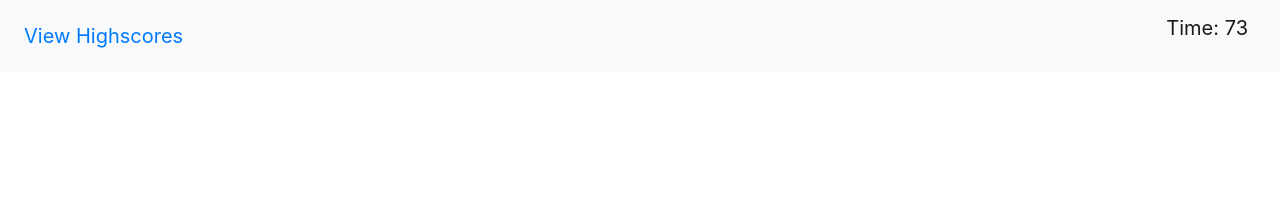
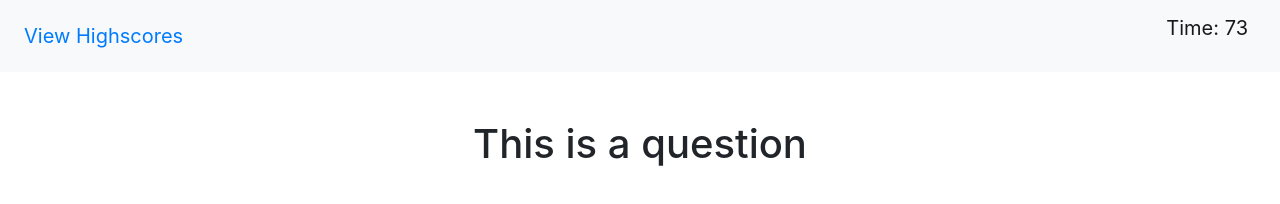
Before and after one commit to sbarrow825/04-Web-APIs-Code-Quiz, a plain HTML site: page index.html in a window 1280 px wide. Both pictures are taken after a click on the button "Start Quiz". Drawn offline with nearby package versions, Linux system fonts and the light colour scheme.

Commit message:
first question prompt now pops up upon clicking start quiz button

```diff
--- a/index.html
+++ b/index.html
@@ -27,6 +27,8 @@
         <p class="navbar-brand ml-auto"> Time: <span id="seconds-left"></span></p>
     </nav>
     <br><br>
+    <div class="text-center" id="place-holder">
+    </div>
     <div id="start-page">
         <h1 class="text-center">Coding Quiz Challenge<span id="intro-text-title"></span> </h1>
         <br><br>
--- a/script.js
+++ b/script.js
@@ -1,6 +1,8 @@
 var secondsLeft = document.querySelector("#seconds-left");
 var startButton = document.querySelector("#start-button");
 var startPage = document.querySelector("#start-page");
+var placeholderDiv = document.querySelector("#place-holder");
+var newQuestion;
 // var introTextTitle = document.querySelector("#intro-text-title");
 // var startButtonText = document.querySelector("#start-button-text");
 
@@ -22,4 +24,17 @@ function tick() {
 
 function setUpQuiz() {
     startPage.remove();
+    setUpQuestion1();
 }
+
+function setUpQuestion1() {
+    makeNewQuestionContainer();
+    var question1Prompt = document.createElement("h1");
+    question1Prompt.innerHTML = "This is a question";
+    newQuestion.appendChild(question1Prompt);
+    placeholderDiv.appendChild(newQuestion);
+}
+
+function makeNewQuestionContainer() {
+    newQuestion = document.createElement("div")
+}
```
